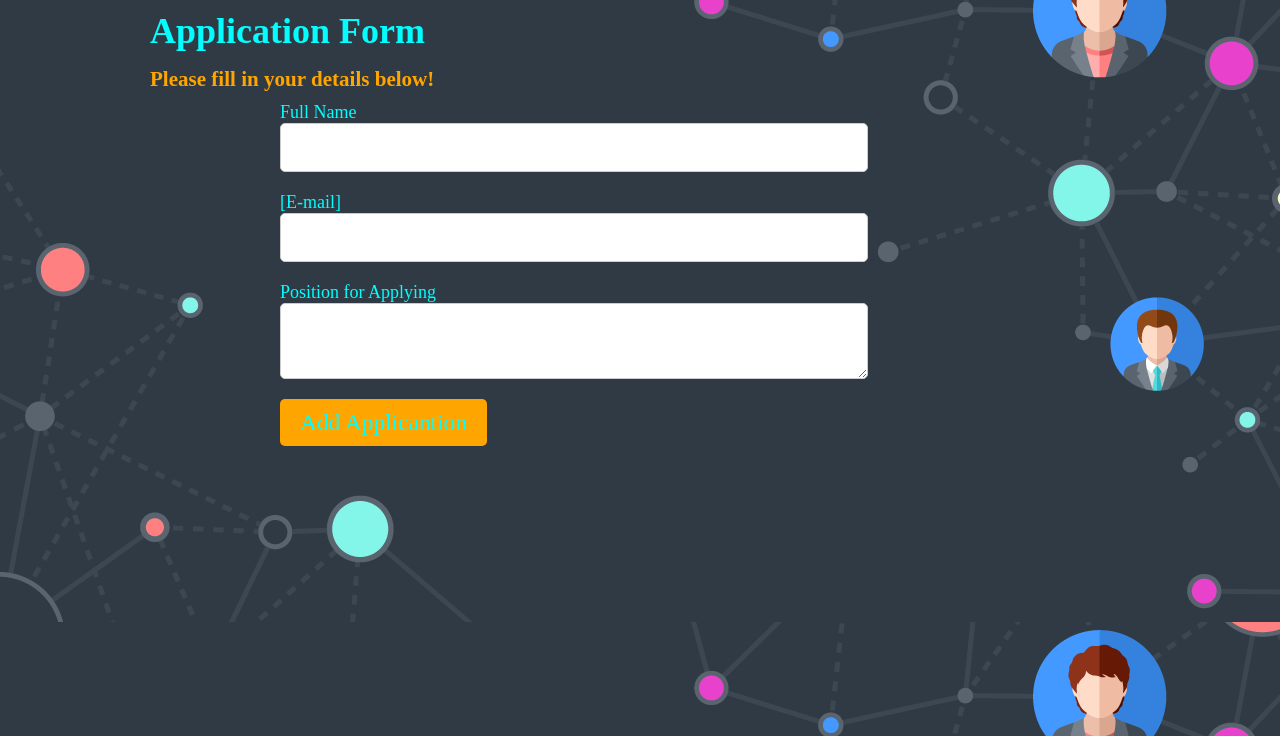
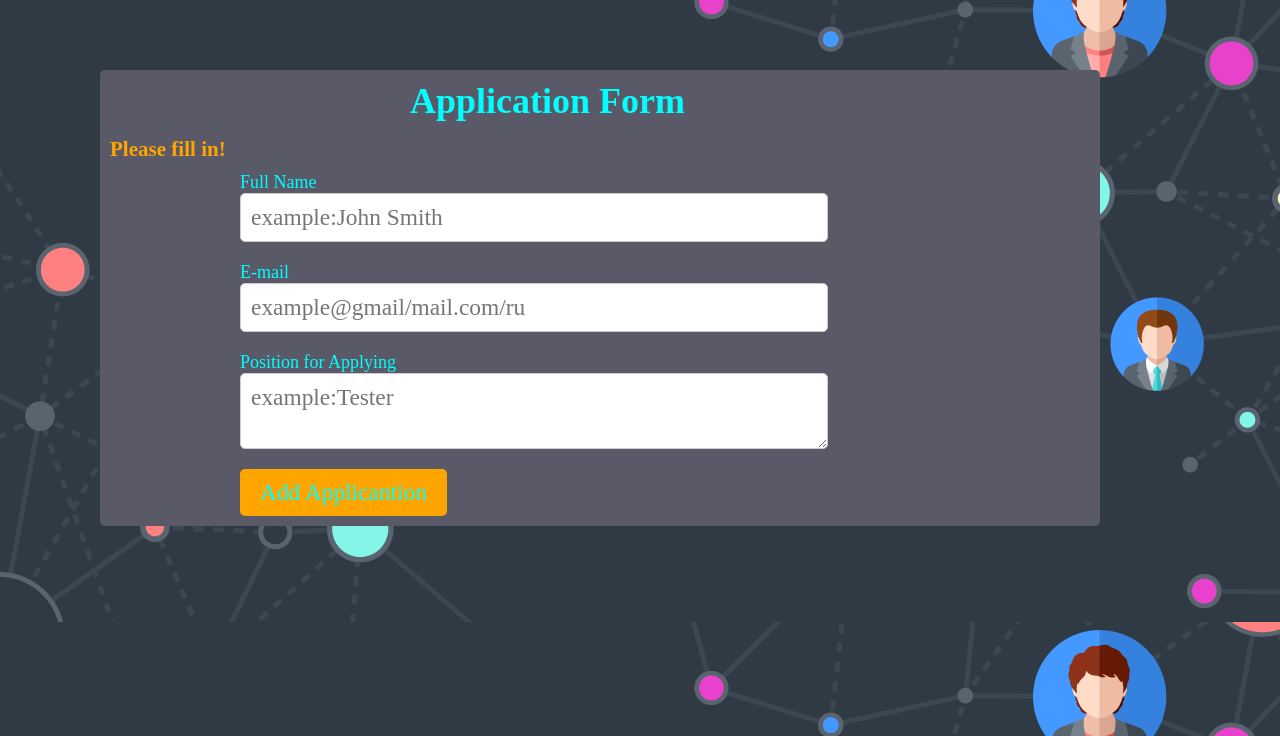
Before and after one commit to 00009185/00009185WEBCW2, a Node server app: page /create in a window 1280 px wide. Shown: the part 64-800 px from the top of the page. Run offline with Node 20, Linux system fonts and the light colour scheme.

Commit message:
Finalize

```diff
--- a/app.js
+++ b/app.js
@@ -1,4 +1,3 @@
-const { application } = require('express')
 const express = require('express')
 const app = express()
 
@@ -22,7 +21,7 @@ app.post('/create', (req, res) => {
     const email = req.body.email
     const description = req.body.description
 
-    if (title.trim() === '' && description.trim() === '' && email.trim() === '' && email.includes("@")) {
+    if (title.trim() === '' && description.trim() === '' && email.trim() === '') {
         res.render('create', { error: true })
     }   else {
         fs.readFile('./data/applications.json', (err, data) => {
@@ -48,6 +47,15 @@ app.post('/create', (req, res) => {
 
 })
 
+app.get('/api/v1/applications', (req, res) => {
+    fs.readFile('./data/applications.json', (err, data) => {
+        if (err) throw err
+
+        const applications = JSON.parse(data)
+
+        res.json(applications)
+    })
+})
 
 app.get('/applications', (req, res) => {
     fs.readFile('./data/applications.json', (err, data) => {
@@ -86,7 +94,7 @@ app.get('/applications/:id/delete', (req, res) => {
       console.log(filteredApplications)
       fs.writeFile('./data/applications.json', JSON.stringify(filteredApplications), err => {
           if (err) throw err
-         res.render('applications', {  applications: filteredApplications, deleted: true})
+          res.render('applications', {  applications: filteredApplications, deleted: true })
       })
     })
   })
--- a/data/applications.json
+++ b/data/applications.json
@@ -1 +1 @@
-[]
+[{"id":"_5ehwmc73a","title":"awkr","email":"alwkr","description":"A/'WLRK"}]
--- a/public/main.css
+++ b/public/style.css
@@ -33,19 +33,22 @@ a:hover {
 
 .container {
     max-width: 1000px;
-    margin: 0 auto;
+    background-color: rgb(89, 89, 104);
+    border-radius: 5px;
+    margin: 70px 100px;
     padding: 10px;
 }
 
 .intro-msg {
-    padding: 110px 0 30px 0;
+    padding: 30px 0 30px 0;
     font-size: 2rem;
-    max-width: 60%;
+    max-width: 100%;
 }
 
 .featured {
     display: inline-block;
     padding: 10px 20px;
+    margin-left: 950px;
     background-color: orange;
     color: aqua;
     border-radius: 5px;
@@ -58,6 +61,7 @@ a:hover {
 /* create page design*/
 .create-page {
     margin-bottom: 15px;
+    margin-left: 300px;
 }
 h3 {
     color: orange;
@@ -96,7 +100,7 @@ h3 {
 /*applications list design*/
 
 .application-wrapper {
-    max-width: 60%;
+    max-width: 100%;
     display: flex;
     justify-content: space-between;
     align-items: center;
@@ -129,5 +133,5 @@ h3 {
     padding: 10px;
     border: 1px solid green;
     font-size: 1.1rem;
-    color: green;
+    color: lightgreen;
 }
--- a/views/applications.pug
+++ b/views/applications.pug
@@ -4,6 +4,9 @@ block content
   .container
     h1 All applications
 
+    if deleted
+      p.success Successfully Deleted!
+
     each application in applications
       .application-wrapper
         a.app(href=`/applications/${ application.id }`) #{application.title}
--- a/views/create.pug
+++ b/views/create.pug
@@ -3,7 +3,7 @@ extends layout.pug
 block content
   .container
     h1.create-page Application Form
-      h3 Please fill in your details below!
+      h3 Please fill in!
 
       if error
         p.error You did some error. TRY AGAIN!
@@ -11,17 +11,16 @@ block content
       if success
         p.success Successfully Saved!
 
-      if deleted
-        p.success Successfully Deleted!
+
 
     form.form(action.="/create" method='POST')
       label Full Name
-      input.input(type="text" name="title")
+      input.input(type="text" placeholder ="example:John Smith" name="title")
 
-      label [E-mail]
-      input.input(type="mail" name="Email")
+      label E-mail
+      input.input(type="text" placeholder ="example@gmail/mail.com/ru" name="email")
 
       label Position for Applying
-      textarea.input(type="text" name="description")
+      textarea.input(type="text" placeholder ="example:Tester" name="description")
 
       button.btn Add Applicantion
--- a/views/detail.pug
+++ b/views/detail.pug
@@ -1,7 +1,7 @@
 extends layout.pug
 
 block content
-  .container
+  div.container
     h3.title #{ application.title }
     h3.email #{ application.email }
     h2.description #{ application.description }
--- a/views/home.pug
+++ b/views/home.pug
@@ -2,5 +2,5 @@ extends layout.pug
 
 block content
   .container
-    h1.intro-msg  This app will allow user to create, delete and update the data.
-    a.featured(href='/create') Create
+    h1.intro-msg  IT job requirements include strong knowledge of computers and how they operate, which includes having a broad understanding of hardware and software, operating systems, and basic computer programming. Familiarity with electronic equipment, Internet applications, and security may also be required. If you got these and want to APPLY for a job please PRESS the BUTTON
+  a.featured(href='/create') Apply Now
--- a/views/layout.pug
+++ b/views/layout.pug
@@ -2,7 +2,8 @@ doctype html
 html(lang="en")
     head
         title Human Resource Application
-        link(rel="stylesheet", href="/static/main.css")
+        link(rel="stylesheet", href="/static/style.css")
+        link(rel="icon", type="image/png" href="/static/images/HR-Consulting-Melbourne.png")
 
     body
       header.navbar
```
Also changed, not shown: README.md, public/images/HR Logo.png (added), public/images/HR-Consulting-Melbourne.png (added).
